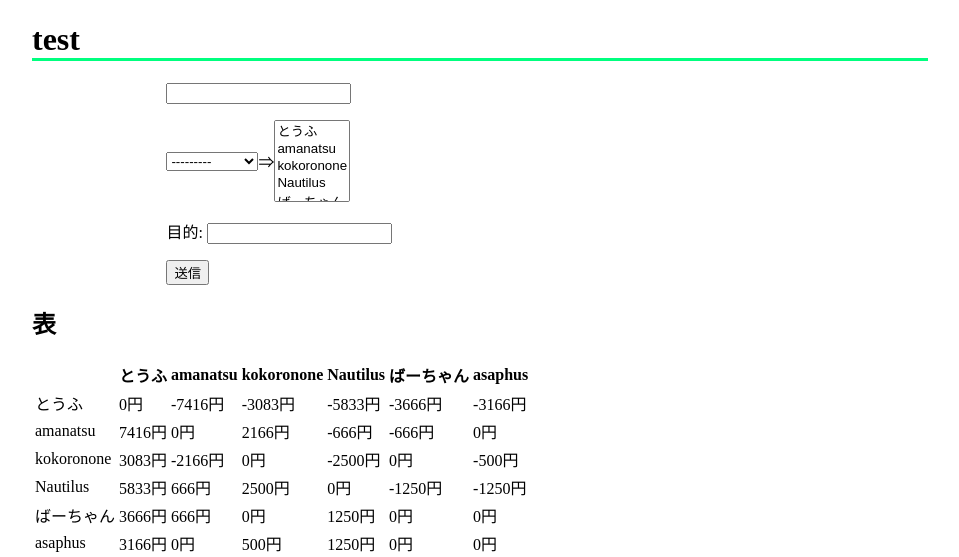
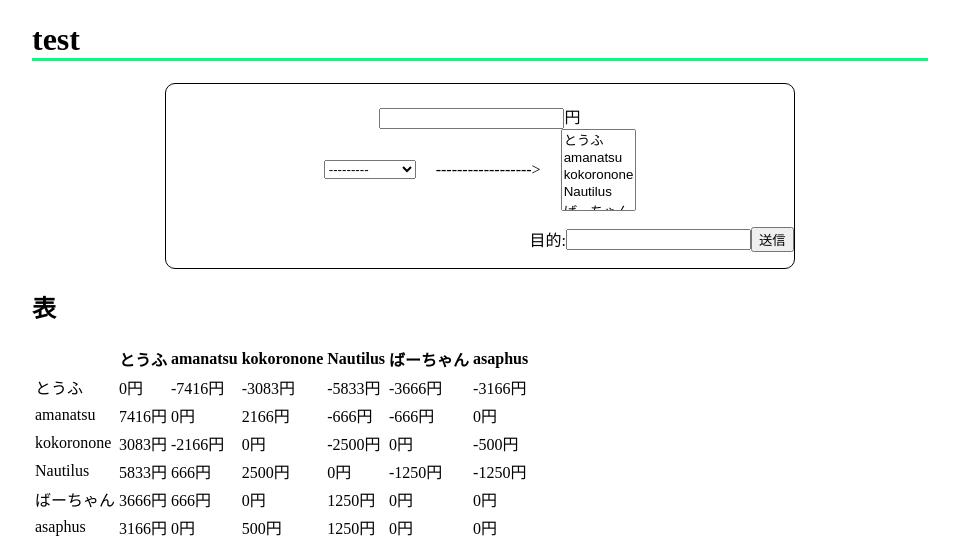
Before and after one commit to tofu1102/harukana-accounting-app, a Django app: page /accounting/1/ in a window 1280 px wide. Shown: the part 109-666 px from the top of the page, without its empty margins (160-1119 px from the left). Run offline with Django 3.2, Linux system fonts and the light colour scheme; data comes from the database, SQL or seed files in the repository; both versions use the stored data as it was after the commit; some libraries are stand-ins or nearby versions.

Commit message:
3-24-0:51

```diff
--- a/Accounting/static/Accounting/detailStyle.css
+++ b/Accounting/static/Accounting/detailStyle.css
@@ -45,4 +45,35 @@ ul.menu-group{
 div.payers{
   display: flex;
   align-items: center;
+  text-align: center;
 }
+
+
+select.payer{
+    margin-left: auto;
+}
+select.payee{
+    margin-right: auto;
+}
+.arrow{
+    margin: 10px 20px;
+}
+
+
+.price{
+    text-align: center;
+    margin: 0;
+    margin-top: 20px
+}
+div.lastRow{
+  display: flex;
+  align-items: center;
+}
+
+label{
+  margin-left: auto
+}
+.form{
+    border: 1px solid #000;
+    border-radius: 10px
+}
--- a/Accounting/templates/Accounting/detail.html
+++ b/Accounting/templates/Accounting/detail.html
@@ -1,4 +1,5 @@
 <!DOCTYPE html>
+{% load widget_tweaks %}
 <html lang="ja">
   <head>
     <meta charset="utf-8">
@@ -27,17 +28,19 @@
       <div class="form">
         <form action="{% url 'Accounting:changeDB' event.id %}" method="post">
         {% csrf_token %}
-        {{form.price}}
+        <p class="price">{{form.price}}円</p>
         <div class="payers">
-          <p>{{form.payer}}</p>
-          <p>&#8658;</p>
-          <p>{{form.payee}}</p>
+          {{form.payer | add_class:'payer'}}
+          <p class="arrow">------------------></p>
+          {{form.payee | add_class:'payee'}}
         </div>
-        <label for="purpose">目的:</label>
-        {{form.purpose}}
-        <p class="button">
-        <button type="submit">送信</button>
-        </p>
+        <div class="lastRow">
+          <label for="purpose">目的:</label>
+          {{form.purpose | add_class:'purpose'}}
+          <p class="button">
+          <button type="submit">送信</button>
+          </p>
+        </div>
         </form>
       </div>
       <div class="table">
--- a/mysite/settings.py
+++ b/mysite/settings.py
@@ -38,6 +38,7 @@ INSTALLED_APPS = [
     'django.contrib.messages',
     'django.contrib.staticfiles',
     'Accounting.apps.AccountingConfig',
+    'widget_tweaks',
 ]
 
 MIDDLEWARE = [
```
Also changed, not shown: db.sqlite3.
